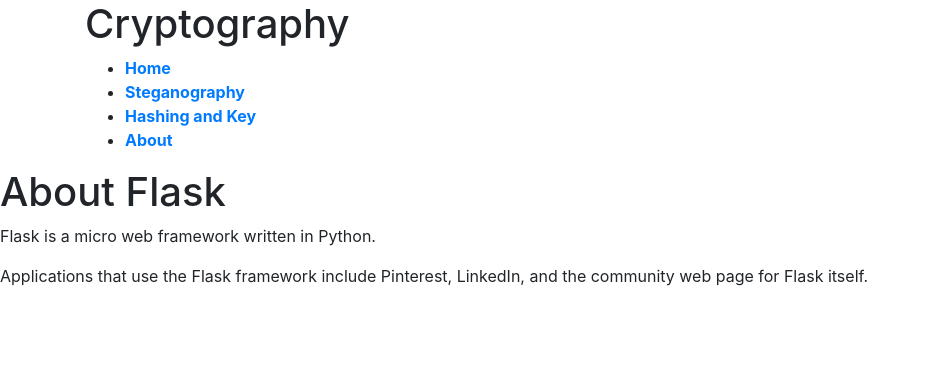
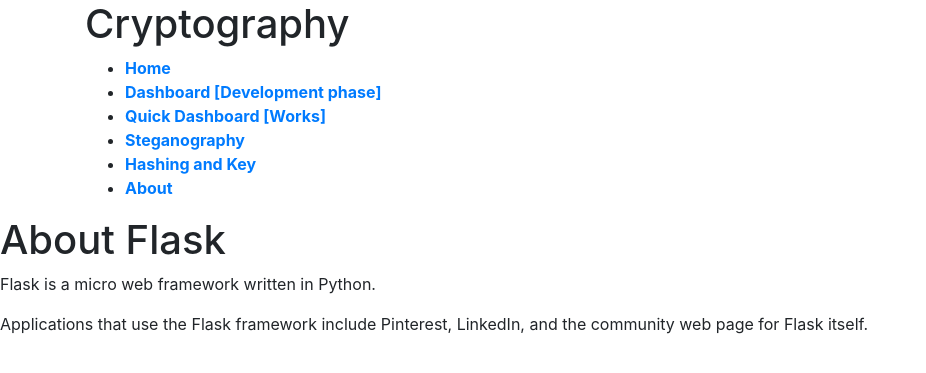
Before and after one commit to samratbaral/secure, a Flask app: page /about in a window 1280 px wide. Shown: the top 373 px of the page, without its empty margins (0-926 px from the left). Run offline with Flask 3, Linux system fonts and the light colour scheme; some libraries are stand-ins or nearby versions.

Commit message:
New Update

```diff
--- a/templates/home.html
+++ b/templates/home.html
@@ -33,6 +33,7 @@
                 <h1 class="display-4 text-monospace"> Login / Register </h1>
                 <p class="lead">
                 {% if current_user.is_authenticated %}
+                <h1 class="display-4 text-monospace"> Logout {{ current_user.name }}</h1>
                 <p>Hello, {{ current_user.name }}!</p>
                 <a href="{{ url_for('logout') }}">Logout</a>
                 {% else %}
@@ -40,7 +41,7 @@
                 <a href="{{ url_for('login') }}">Login</a> | <a href="{{ url_for('register') }}">Register</a>
                 {% endif %}
                 <hr>
-                <p><a href="{{ url_for('about') }}">Go to About</a></p>
+                <p><a href="{{ url_for('dashboard') }}">Go to Dashboard</a></p>
 
             </div>
         </div>
--- a/templates/template.html
+++ b/templates/template.html
@@ -28,6 +28,8 @@
         <nav>
           <ul class="menu">
             <li><a href="{{ url_for('home') }}">Home</a></li>
+            <li><a href="{{ url_for('dashboard') }}">Dashboard [Development phase]</a></li>
+            <li><a href="{{ url_for('index') }}">Quick Dashboard [Works]</a></li>
             <li><a href="{{ url_for('steganography') }}">Steganography</a></li>
             <li><a href="{{ url_for('account') }}">Hashing and Key</a></li>
             <li><a href="{{ url_for('about') }}">About</a></li>
```
